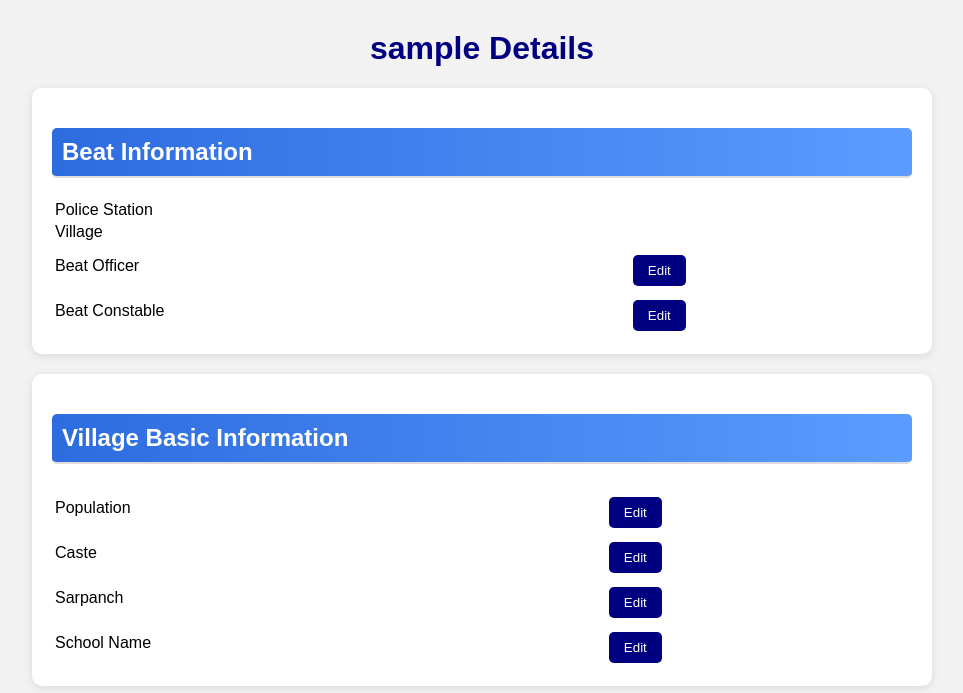
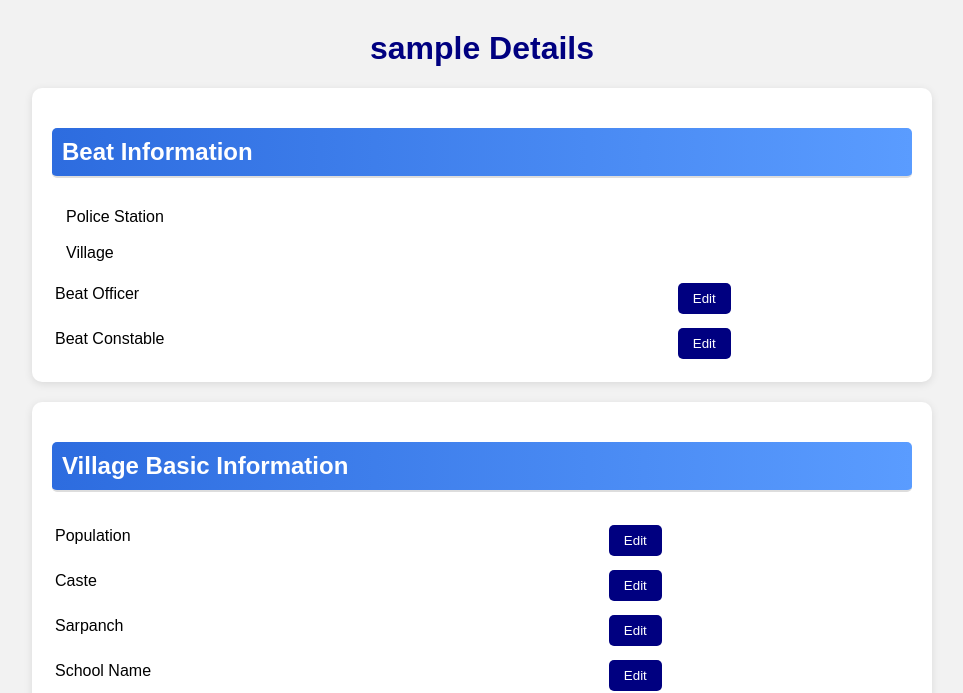
Before and after one commit to rohit502dhurve-cloud/police-websit, a Flask app: a page that uses templates/village_detail.html in a window 1280 px wide. Shown: the top 693 px of the page, without its empty margins (158-1121 px from the left). Run offline with Flask 3, Linux system fonts and the light colour scheme; the visitor is signed in with stand-in values (Sample User, id 1); data that the repository does not hold is empty; some libraries are stand-ins or nearby versions.

Commit message:
Update village_detail.html

```diff
--- a/templates/village_detail.html
+++ b/templates/village_detail.html
@@ -161,16 +161,16 @@
 
     <table style="width:100%;">
         <tr>
-            <td>Police Station</td>
-            <td>{{ beat[1] }}</td>
-            <td></td>
-        </tr>
+    <td style="padding:8px 12px;">Police Station</td>
+    <td style="padding:8px 12px;">{{ beat[1] }}</td>
+    <td></td>
+</tr>
 
-        <tr>
-            <td>Village</td>
-            <td>{{ beat[2] }}</td>
-            <td></td>
-        </tr>
+<tr>
+    <td style="padding:8px 12px;">Village</td>
+    <td style="padding:8px 12px;">{{ beat[2] }}</td>
+    <td></td>
+</tr>
 
         <tr>
             <td>Beat Officer</td>
```
